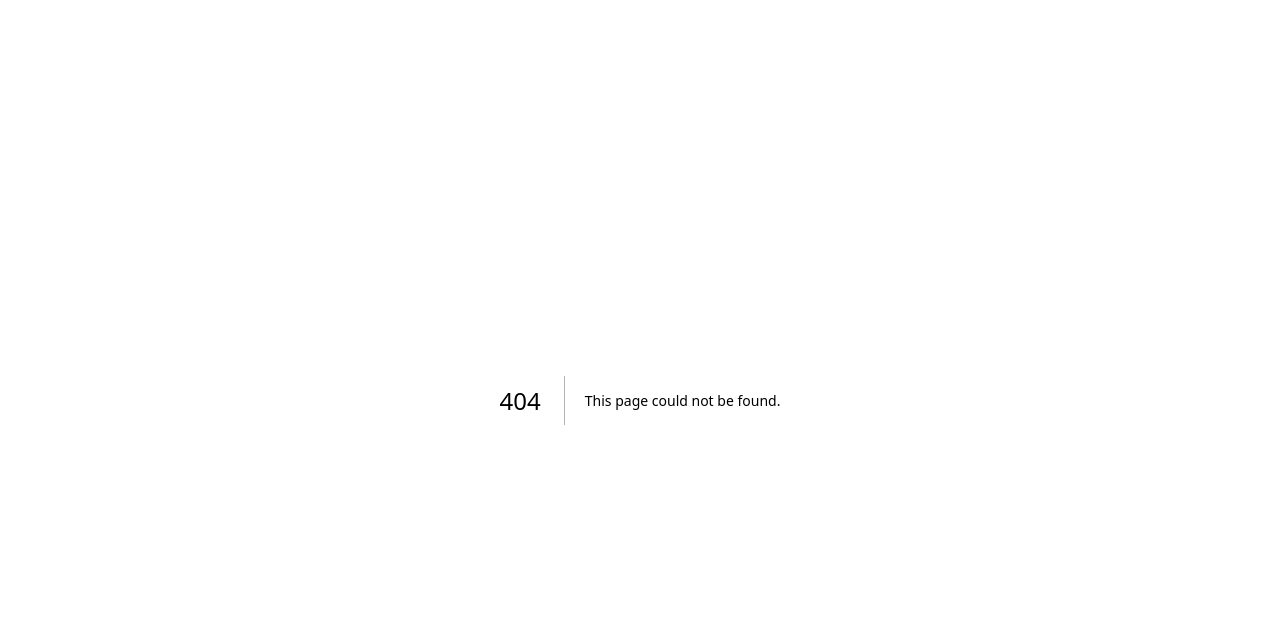
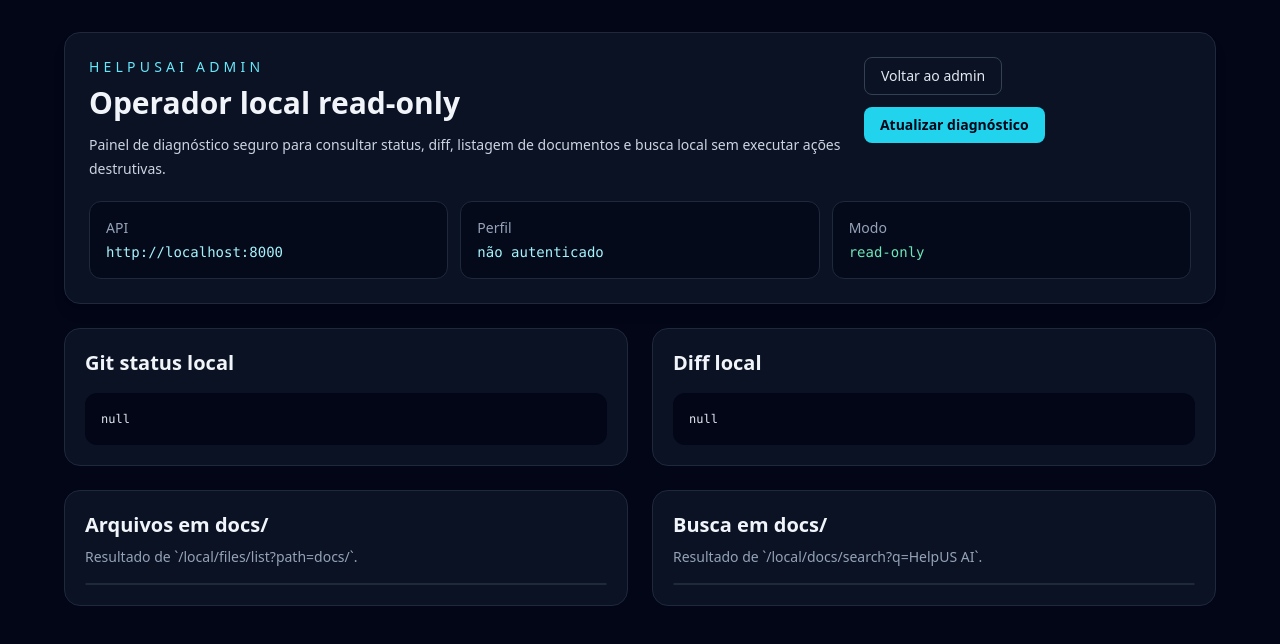
Before and after one commit to HelpUSA/helpus-ai, a Next.js app in the folder frontend/: page /admin/local in a window 1280 px wide. Before the commit this address had no page. Shown: the top 644 px of the page. Built offline with nearby package versions, Linux system fonts and the light colour scheme.

Commit message:
feat: add admin local readonly panel

```diff
--- /dev/null
+++ b/frontend/src/app/admin/local/page.tsx
@@ -0,0 +1,215 @@
+'use client'
+
+import Link from 'next/link'
+import { useCallback, useEffect, useState } from 'react'
+
+type JsonObject = Record<string, unknown>
+
+interface LocalFileEntry {
+  path: string
+  size: number
+}
+
+interface LocalFilesResult {
+  ok?: boolean
+  path?: string
+  files?: LocalFileEntry[]
+  truncated?: boolean
+  reason?: string
+}
+
+interface LocalSearchMatch {
+  path: string
+  line: number
+  text: string
+}
+
+interface LocalSearchResult {
+  ok?: boolean
+  query?: string
+  path?: string
+  matches?: LocalSearchMatch[]
+  scanned_files?: number
+  truncated?: boolean
+  reason?: string
+}
+
+interface LocalSnapshot {
+  status: JsonObject | null
+  diff: JsonObject | null
+  files: LocalFilesResult | null
+  search: LocalSearchResult | null
+}
+
+function decodeJwtEmail(token: string) {
+  try {
+    const payload = token.split('.')[1]
+    if (!payload) return ''
+    const decoded = JSON.parse(atob(payload.replace(/-/g, '+').replace(/_/g, '/')))
+    return String(decoded.email || '').toLowerCase()
+  } catch {
+    return ''
+  }
+}
+
+function prettyJson(value: unknown) {
+  return JSON.stringify(value, null, 2)
+}
+
+export default function AdminLocalReadonlyPage() {
+  const apiUrl = process.env.NEXT_PUBLIC_API_URL || 'http://localhost:8000'
+  const adminEmails = (process.env.NEXT_PUBLIC_ADMIN_EMAILS || '')
+    .split(',')
+    .map((email) => email.trim().toLowerCase())
+    .filter(Boolean)
+
+  const [googleToken, setGoogleToken] = useState('')
+  const [profileEmail, setProfileEmail] = useState('')
+  const [snapshot, setSnapshot] = useState<LocalSnapshot>({ status: null, diff: null, files: null, search: null })
+  const [loading, setLoading] = useState(false)
+  const [erro, setErro] = useState('')
+
+  const isAdminAllowed = !adminEmails.length || (profileEmail ? adminEmails.includes(profileEmail) : false)
+
+  useEffect(() => {
+    const token = window.localStorage.getItem('helpus_google_token') || ''
+    setGoogleToken(token)
+    setProfileEmail(token ? decodeJwtEmail(token) : '')
+  }, [])
+
+  const fetchLocal = useCallback(
+    async <T,>(path: string): Promise<T> => {
+      const response = await fetch(`${apiUrl}${path}`, {
+        cache: 'no-store',
+        headers: { Authorization: `Bearer ${googleToken}` },
+      })
+      const data = await response.json().catch(() => ({}))
+      if (!response.ok) {
+        const detail = typeof data?.detail === 'string' ? data.detail : `Erro HTTP ${response.status}`
+        throw new Error(detail)
+      }
+      return data as T
+    },
+    [apiUrl, googleToken],
+  )
+
+  const carregarLocal = useCallback(async () => {
+    if (!googleToken) {
+      setErro('Token Google ausente. Volte ao painel principal e autentique primeiro.')
+      return
+    }
+    if (!isAdminAllowed) {
+      setErro('E-mail autenticado não está autorizado para o painel administrativo.')
+      return
+    }
+
+    try {
+      setLoading(true)
+      setErro('')
+      const [status, diff, files, search] = await Promise.all([
+        fetchLocal<JsonObject>('/local/status'),
+        fetchLocal<JsonObject>('/local/diff'),
+        fetchLocal<LocalFilesResult>('/local/files/list?path=docs%2F&limit=25'),
+        fetchLocal<LocalSearchResult>('/local/docs/search?q=HelpUS%20AI&path=docs%2F&limit=10'),
+      ])
+      setSnapshot({ status, diff, files, search })
+    } catch (error) {
+      setErro(error instanceof Error ? error.message : 'Falha ao carregar diagnóstico local read-only.')
+    } finally {
+      setLoading(false)
+    }
+  }, [fetchLocal, googleToken, isAdminAllowed])
+
+  useEffect(() => {
+    if (googleToken) void carregarLocal()
+  }, [carregarLocal, googleToken])
+
+  return (
+    <main className="min-h-screen bg-slate-950 px-6 py-8 text-slate-100">
+      <div className="mx-auto flex max-w-6xl flex-col gap-6">
+        <header className="rounded-2xl border border-slate-800 bg-slate-900/70 p-6 shadow-lg">
+          <div className="flex flex-col gap-4 md:flex-row md:items-start md:justify-between">
+            <div>
+              <p className="text-sm uppercase tracking-[0.3em] text-cyan-300">HelpUSAI Admin</p>
+              <h1 className="mt-2 text-3xl font-semibold">Operador local read-only</h1>
+              <p className="mt-3 max-w-3xl text-sm leading-6 text-slate-300">
+                Painel de diagnóstico seguro para consultar status, diff, listagem de documentos e busca local sem executar ações destrutivas.
+              </p>
+            </div>
+            <div className="flex flex-wrap gap-3">
+              <Link className="rounded-lg border border-slate-700 px-4 py-2 text-sm text-slate-200 hover:bg-slate-800" href="/admin">
+                Voltar ao admin
+              </Link>
+              <button
+                className="rounded-lg bg-cyan-400 px-4 py-2 text-sm font-semibold text-slate-950 hover:bg-cyan-300 disabled:cursor-not-allowed disabled:opacity-60"
+                disabled={loading}
+                onClick={() => void carregarLocal()}
+                type="button"
+              >
+                {loading ? 'Atualizando...' : 'Atualizar diagnóstico'}
+              </button>
+            </div>
+          </div>
+          <div className="mt-5 grid gap-3 text-sm md:grid-cols-3">
+            <div className="rounded-xl border border-slate-800 bg-slate-950/60 p-4">
+              <p className="text-slate-400">API</p>
+              <p className="mt-1 font-mono text-cyan-200">{apiUrl}</p>
+            </div>
+            <div className="rounded-xl border border-slate-800 bg-slate-950/60 p-4">
+              <p className="text-slate-400">Perfil</p>
+              <p className="mt-1 font-mono text-cyan-200">{profileEmail || 'não autenticado'}</p>
+            </div>
+            <div className="rounded-xl border border-slate-800 bg-slate-950/60 p-4">
+              <p className="text-slate-400">Modo</p>
+              <p className="mt-1 font-mono text-emerald-300">read-only</p>
+            </div>
+          </div>
+        </header>
+
+        {erro ? <section className="rounded-2xl border border-red-700 bg-red-950/50 p-4 text-sm text-red-100">{erro}</section> : null}
+
+        <section className="grid gap-6 lg:grid-cols-2">
+          <article className="rounded-2xl border border-slate-800 bg-slate-900/70 p-5">
+            <h2 className="text-xl font-semibold">Git status local</h2>
+            <pre className="mt-4 max-h-96 overflow-auto rounded-xl bg-slate-950 p-4 text-xs leading-5 text-slate-200">{prettyJson(snapshot.status)}</pre>
+          </article>
+
+          <article className="rounded-2xl border border-slate-800 bg-slate-900/70 p-5">
+            <h2 className="text-xl font-semibold">Diff local</h2>
+            <pre className="mt-4 max-h-96 overflow-auto rounded-xl bg-slate-950 p-4 text-xs leading-5 text-slate-200">{prettyJson(snapshot.diff)}</pre>
+          </article>
+        </section>
+
+        <section className="grid gap-6 lg:grid-cols-2">
+          <article className="rounded-2xl border border-slate-800 bg-slate-900/70 p-5">
+            <h2 className="text-xl font-semibold">Arquivos em docs/</h2>
+            <p className="mt-2 text-sm text-slate-400">Resultado de `/local/files/list?path=docs/`.</p>
+            <div className="mt-4 max-h-96 overflow-auto rounded-xl border border-slate-800 bg-slate-950">
+              {(snapshot.files?.files || []).map((file) => (
+                <div className="border-b border-slate-800 px-4 py-3 last:border-b-0" key={file.path}>
+                  <p className="font-mono text-sm text-cyan-200">{file.path}</p>
+                  <p className="mt-1 text-xs text-slate-500">{file.size} bytes</p>
+                </div>
+              ))}
+              {snapshot.files && !(snapshot.files.files || []).length ? <p className="p-4 text-sm text-slate-400">Nenhum arquivo retornado.</p> : null}
+            </div>
+          </article>
+
+          <article className="rounded-2xl border border-slate-800 bg-slate-900/70 p-5">
+            <h2 className="text-xl font-semibold">Busca em docs/</h2>
+            <p className="mt-2 text-sm text-slate-400">Resultado de `/local/docs/search?q=HelpUS AI`.</p>
+            <div className="mt-4 max-h-96 overflow-auto rounded-xl border border-slate-800 bg-slate-950">
+              {(snapshot.search?.matches || []).map((match) => (
+                <div className="border-b border-slate-800 px-4 py-3 last:border-b-0" key={`${match.path}:${match.line}:${match.text}`}>
+                  <p className="font-mono text-sm text-cyan-200">{match.path}:{match.line}</p>
+                  <p className="mt-2 text-sm leading-6 text-slate-300">{match.text}</p>
+                </div>
+              ))}
+              {snapshot.search && !(snapshot.search.matches || []).length ? <p className="p-4 text-sm text-slate-400">Nenhum resultado retornado.</p> : null}
+            </div>
+          </article>
+        </section>
+      </div>
+    </main>
+  )
+}
```
Also changed, not shown: 1 other file (tests, documents, lock files or other folders).
